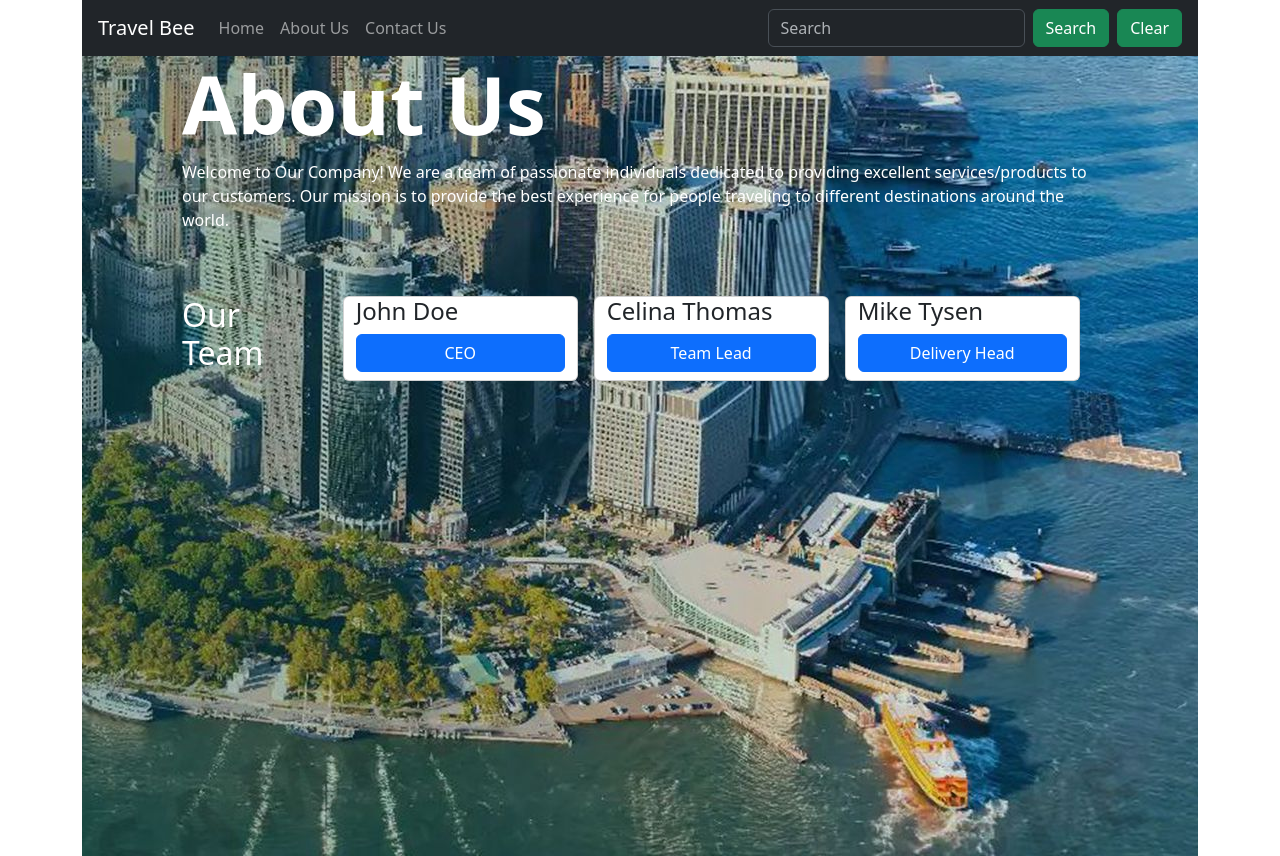
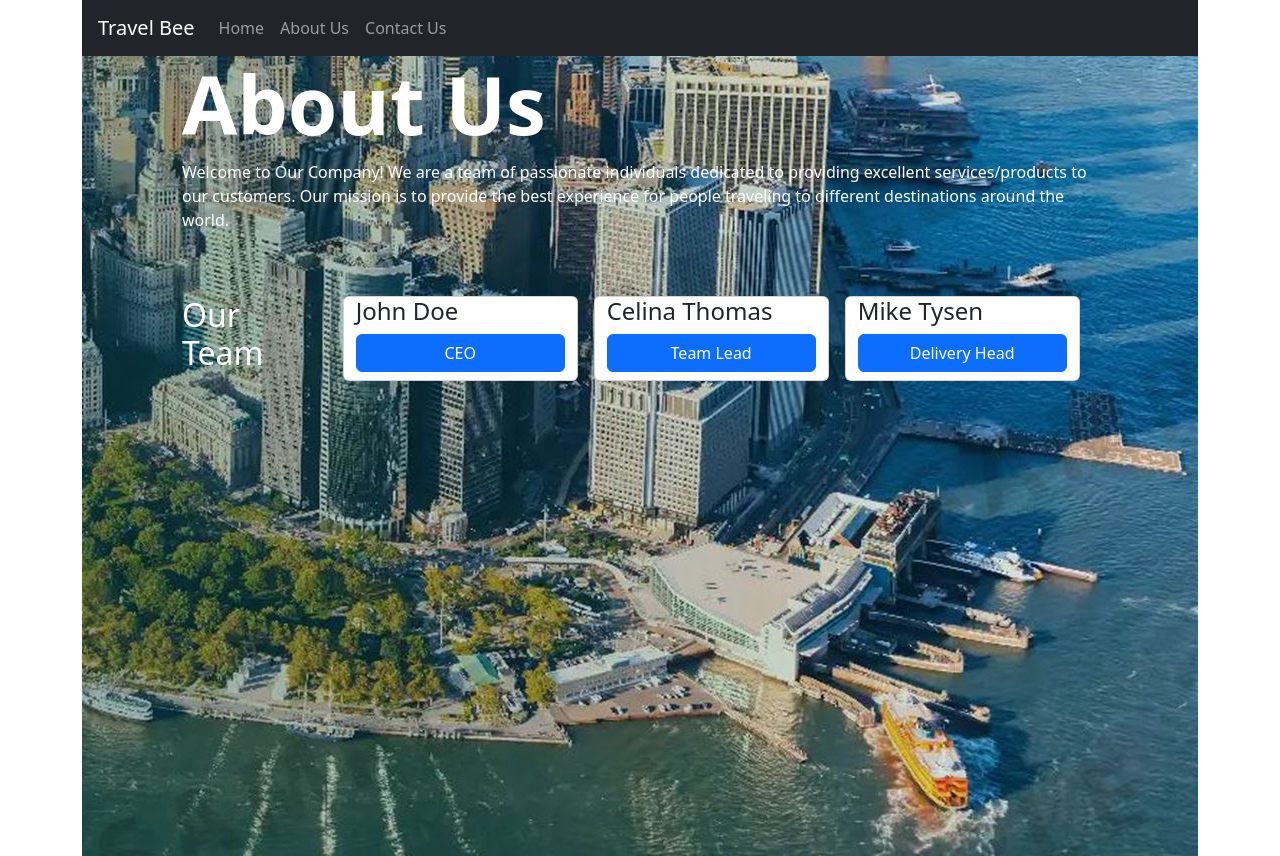
Before and after one commit to all-rounder/coursera-ibm-javascript, a plain HTML site: page about-us.html in a window 1280 px wide. Drawn offline with nearby package versions, Linux system fonts and the light colour scheme.

Commit message:
Update about-us.html

```diff
--- a/about-us.html
+++ b/about-us.html
@@ -21,11 +21,6 @@
                         <a class="nav-link" href="contact-us.html">Contact Us</a>
                     </li>
                 </ul>
-                <form id="searchForm" class="d-flex" role="search">
-                    <input id="searchInput" class="form-control me-2" type="search" placeholder="Search" aria-label="Search">
-                    <button class="btn btn-success me-2" type="submit">Search</button>
-                    <button class="btn btn-success" onclick="resetSearch()">Clear</button>
-                </form>
             </nav>
 
             <div class="main-container">
```
